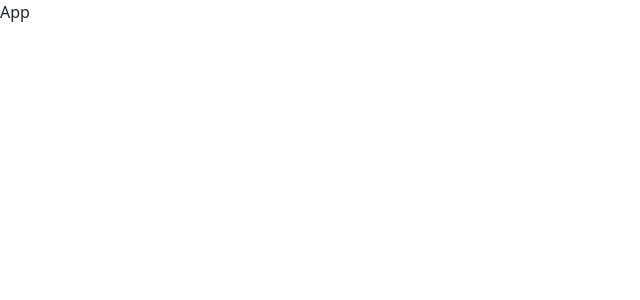
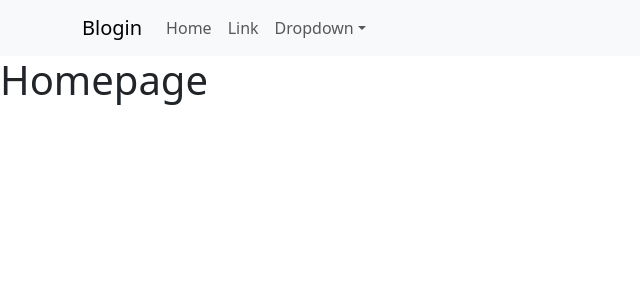
Before and after one commit to KingLyrics/ReactPostgresql, a React (Vite) app in the folder frontend/: page / in a window 1280 px wide. Shown: the top 300 px of the page, without its empty margins (0-640 px from the left). Built offline with nearby package versions, Linux system fonts and the light colour scheme.

Commit message:
Navbar and react-router added

```diff
--- a/frontend/package.json
+++ b/frontend/package.json
@@ -13,7 +13,8 @@
     "bootstrap": "^5.3.2",
     "react": "^18.2.0",
     "react-bootstrap": "^2.9.1",
-    "react-dom": "^18.2.0"
+    "react-dom": "^18.2.0",
+    "react-router-dom": "^6.18.0"
   },
   "devDependencies": {
     "@types/react": "^18.2.15",
--- a/frontend/src/App.jsx
+++ b/frontend/src/App.jsx
@@ -1,5 +1,15 @@
+import { Route, Routes } from "react-router-dom";
+import HomePage from "./pages/HomePage";
+import Banner from "./components/Banner";
 const App = () => {
-  return <div>App</div>;
+  return (
+    <>
+      <Banner />
+      <Routes>
+        <Route path="/" element={<HomePage />} />
+      </Routes>
+    </>
+  );
 };
 
 export default App;
--- /dev/null
+++ b/frontend/src/components/Banner.jsx
@@ -0,0 +1,32 @@
+import Container from "react-bootstrap/Container";
+import Nav from "react-bootstrap/Nav";
+import Navbar from "react-bootstrap/Navbar";
+import NavDropdown from "react-bootstrap/NavDropdown";
+
+export default function Banner() {
+  return (
+    <Navbar expand="lg" className="bg-body-tertiary">
+      <Container>
+        <Navbar.Brand href="#home">Blogin</Navbar.Brand>
+        <Navbar.Toggle aria-controls="basic-navbar-nav" />
+        <Navbar.Collapse id="basic-navbar-nav">
+          <Nav className="me-auto">
+            <Nav.Link href="#home">Home</Nav.Link>
+            <Nav.Link href="#link">Link</Nav.Link>
+            <NavDropdown title="Dropdown" id="basic-nav-dropdown">
+              <NavDropdown.Item href="#action/3.1">Action</NavDropdown.Item>
+              <NavDropdown.Item href="#action/3.2">
+                Another action
+              </NavDropdown.Item>
+              <NavDropdown.Item href="#action/3.3">Something</NavDropdown.Item>
+              <NavDropdown.Divider />
+              <NavDropdown.Item href="#action/3.4">
+                Separated link
+              </NavDropdown.Item>
+            </NavDropdown>
+          </Nav>
+        </Navbar.Collapse>
+      </Container>
+    </Navbar>
+  );
+}
--- a/frontend/src/main.jsx
+++ b/frontend/src/main.jsx
@@ -2,9 +2,12 @@ import React from "react";
 import ReactDOM from "react-dom/client";
 import App from "./App.jsx";
 import "bootstrap/dist/css/bootstrap.min.css";
+import { BrowserRouter } from "react-router-dom";
 
 ReactDOM.createRoot(document.getElementById("root")).render(
-  <React.StrictMode>
-    <App />
-  </React.StrictMode>
+  <BrowserRouter>
+    <React.StrictMode>
+      <App />
+    </React.StrictMode>
+  </BrowserRouter>
 );
--- /dev/null
+++ b/frontend/src/pages/HomePage.jsx
@@ -0,0 +1,7 @@
+export default function HomePage() {
+  return (
+    <div>
+      <h1>Homepage</h1>
+    </div>
+  );
+}
```
Also changed, not shown: 1 other file (tests, documents, lock files or other folders).
